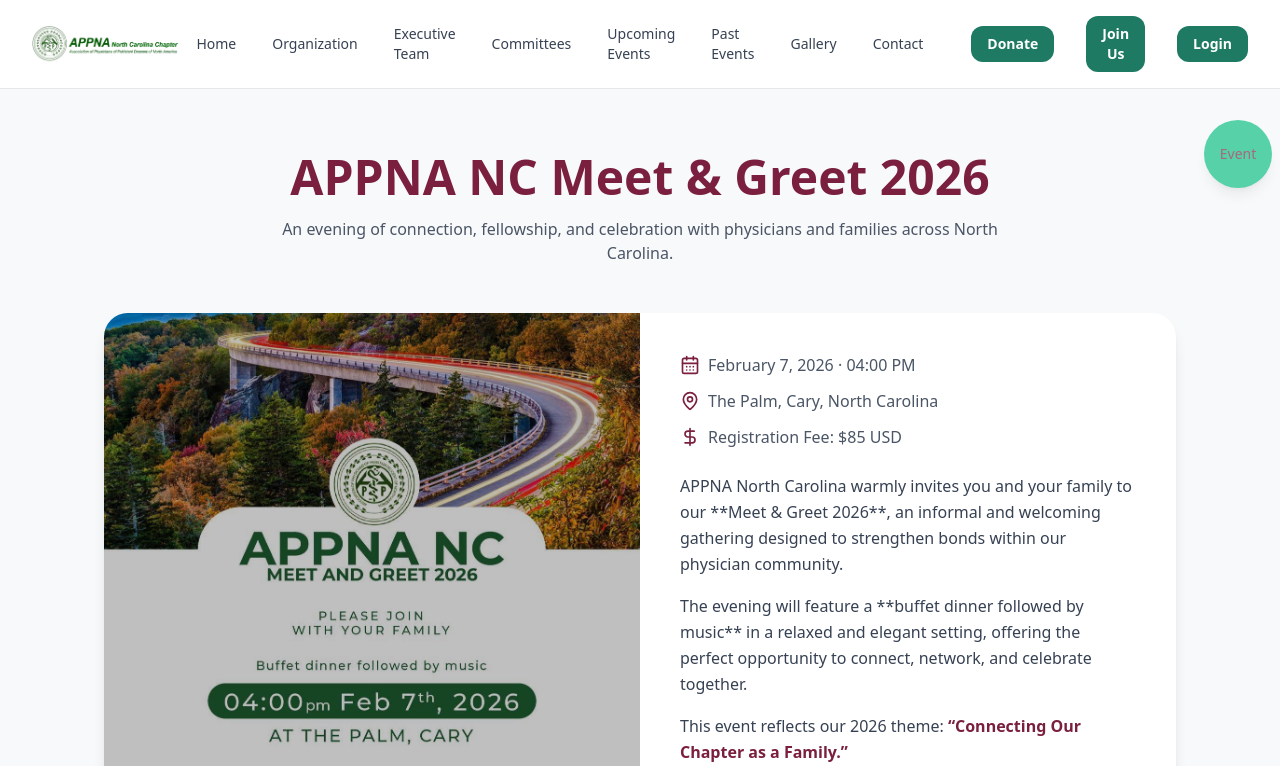
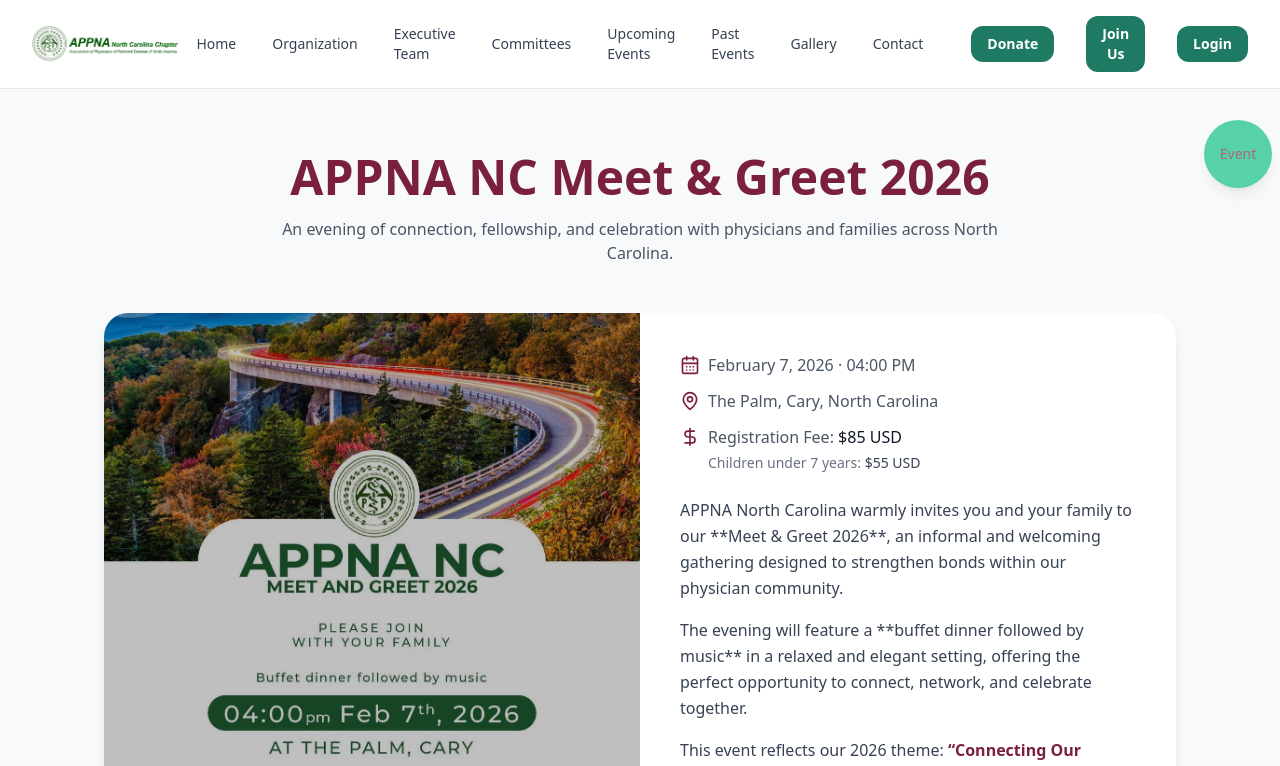
Before and after one commit to AbuBakarSheraz/appna_north_carolina_chapter, a Next.js app: page /upcoming_events/meet in a window 1280 px wide. Shown: the top 766 px of the page. Built offline with nearby package versions, Linux system fonts and the light colour scheme.

Commit message:
minor changes

```diff
--- a/src/app/upcoming_events/meet/page.js
+++ b/src/app/upcoming_events/meet/page.js
@@ -55,10 +55,18 @@
                   <span>The Palm, Cary, North Carolina</span>
                 </div>
 
-                <div className="flex items-center gap-2">
-                  <DollarSign className="w-5 h-5 text-[#7a1f3d]" />
-                  <span>Registration Fee: $85 USD</span>
-                </div>
+<div className="flex items-start gap-2">
+  <DollarSign className="w-5 h-5 text-[#7a1f3d] mt-0.5" />
+  <div className="text-gray-600">
+    <p className="font-medium">
+      Registration Fee: <span className="text-gray-900">$85 USD</span>
+    </p>
+    <p className="text-sm text-gray-500 mt-1">
+      Children under 7 years: <span className="font-medium text-gray-700">$55 USD</span>
+    </p>
+  </div>
+</div>
+
               </div>
 
               {/* Description */}
```
